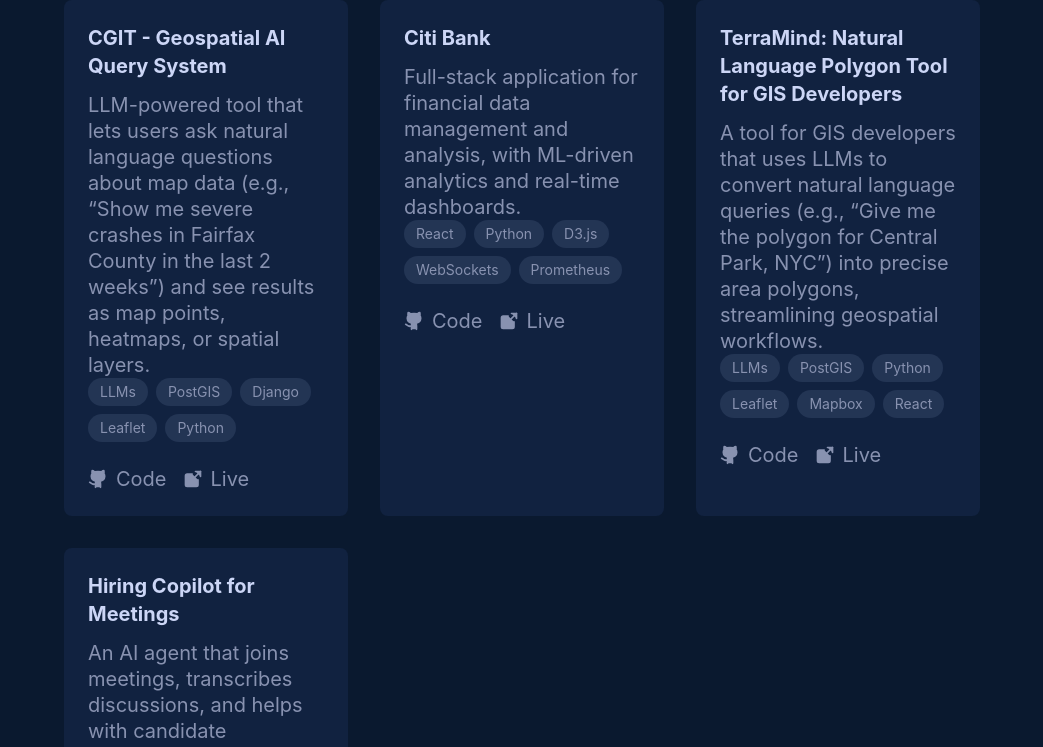
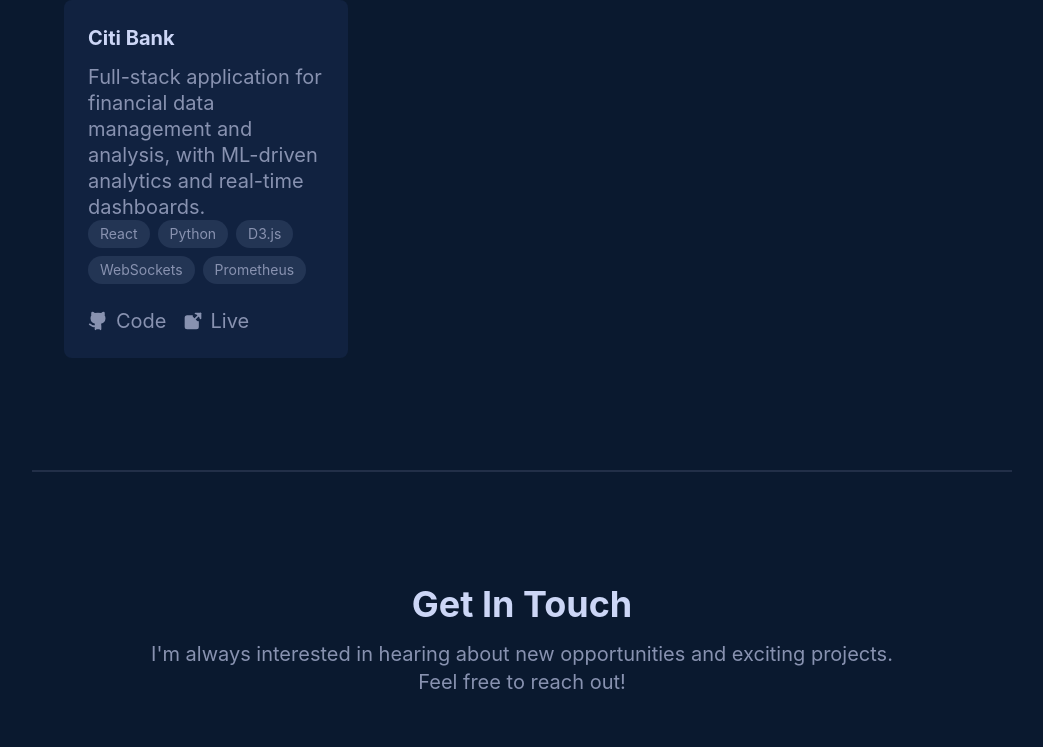
Before and after one commit to rohansawai/rohansawai.github.io, a Next.js app: page / in a window 1280 px wide. Shown: the part 5720-6467 px from the top of the page, without its empty margins (118-1161 px from the left). Built offline with nearby package versions, Linux system fonts and the light colour scheme.

Commit message:
update projects

```diff
--- a/src/components/Projects.tsx
+++ b/src/components/Projects.tsx
@@ -6,33 +6,12 @@
 const Projects = () => {
   const projects = [
     {
-      title: 'CGIT - Geospatial AI Query System',
-      description: 'LLM-powered tool that lets users ask natural language questions about map data (e.g., “Show me severe crashes in Fairfax County in the last 2 weeks”) and see results as map points, heatmaps, or spatial layers.',
-      tech: ['LLMs', 'PostGIS', 'Django', 'Leaflet', 'Python'],
-      github: '#',
-      live: '#'
-    },
-    {
       title: 'Citi Bank',
       description: 'Full-stack application for financial data management and analysis, with ML-driven analytics and real-time dashboards.',
       tech: ['React', 'Python', 'D3.js', 'WebSockets', 'Prometheus'],
       github: '#',
       live: '#'
     },
-    {
-      title: 'TerraMind: Natural Language Polygon Tool for GIS Developers',
-      description: 'A tool for GIS developers that uses LLMs to convert natural language queries (e.g., “Give me the polygon for Central Park, NYC”) into precise area polygons, streamlining geospatial workflows.',
-      tech: ['LLMs', 'PostGIS', 'Python', 'Leaflet', 'Mapbox', 'React'],
-      github: '#',
-      live: '#'
-    },
-    {
-      title: 'Hiring Copilot for Meetings',
-      description: 'An AI agent that joins meetings, transcribes discussions, and helps with candidate evaluation and note-taking—making the hiring process smarter and more efficient.',
-      tech: ['LLMs', 'Speech-to-Text', 'React', 'WebRTC'],
-      github: '#',
-      live: '#'
-    }
   ]
 
   return (
```
